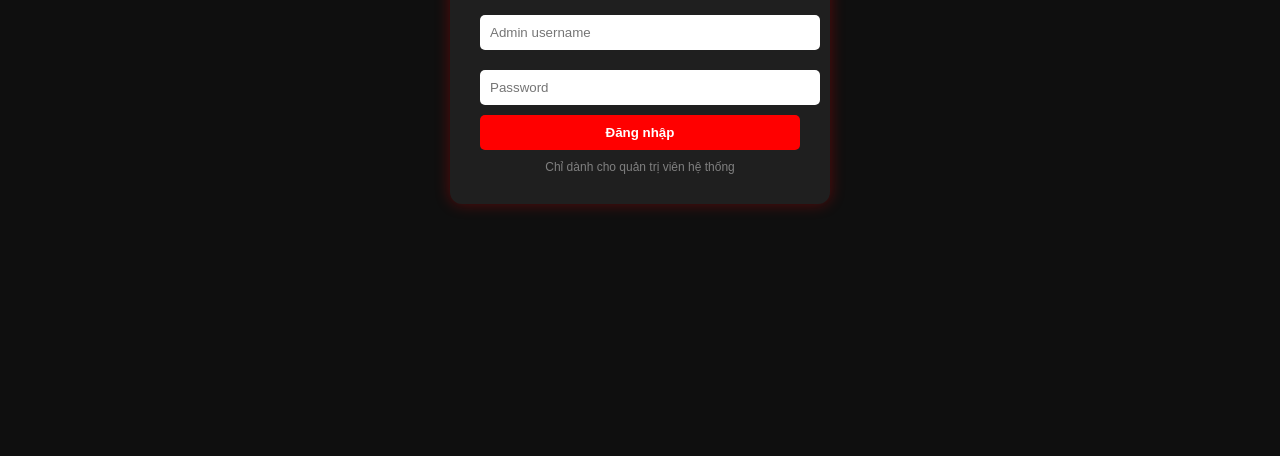
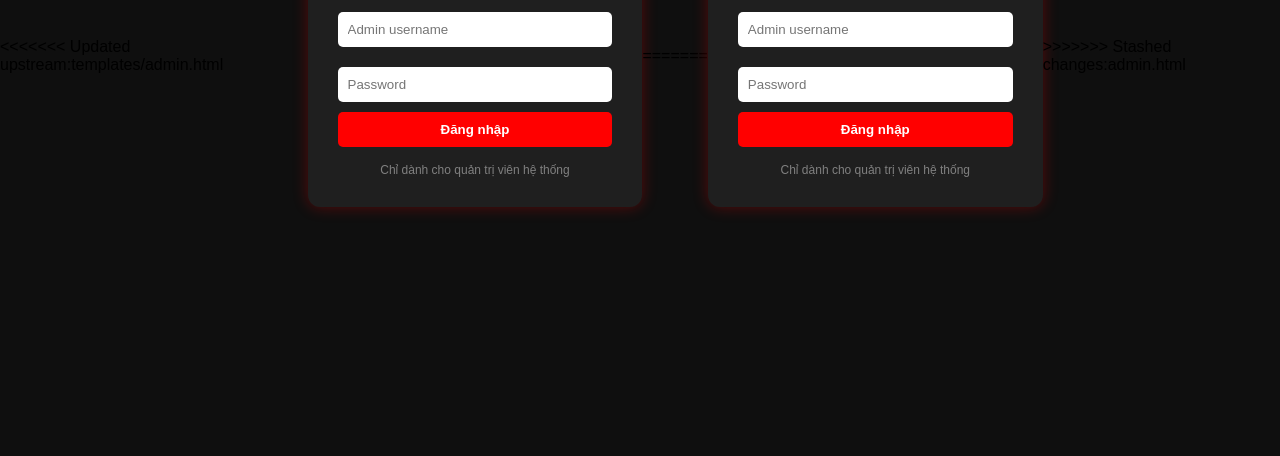
Before and after one commit to PencillDragon/D-n-Web-B-n-H-ng, a plain HTML site: page templates/admin.html in a window 1280 px wide. Shown: the part 344-800 px from the top of the page. Drawn offline with Linux system fonts and the light colour scheme.

Commit message:
gộp vào

```diff
--- a/templates/admin.html
+++ b/templates/admin.html
@@ -1,3 +1,4 @@
+<<<<<<< Updated upstream:templates/admin.html
 <!DOCTYPE html>
 <html lang="vi">
 <head>
@@ -80,3 +81,87 @@
 
 </body>
 </html>
+=======
+<!DOCTYPE html>
+<html lang="vi">
+<head>
+    <meta charset="UTF-8">
+    <title>Admin Login - Three V</title>
+
+    <style>
+        body {
+            margin: 0;
+            font-family: Arial;
+            background: #0f0f0f;
+            display: flex;
+            justify-content: center;
+            align-items: center;
+            height: 100vh;
+        }
+
+        .login-box {
+            background: #1f1f1f;
+            padding: 30px;
+            border-radius: 12px;
+            width: 320px;
+            box-shadow: 0 0 15px rgba(255,0,0,0.3);
+        }
+
+        h2 {
+            text-align: center;
+            color: red;
+            margin-bottom: 20px;
+        }
+
+        input {
+            width: 100%;
+            padding: 10px;
+            margin: 10px 0;
+            border: none;
+            outline: none;
+            border-radius: 5px;
+        }
+
+        button {
+            width: 100%;
+            padding: 10px;
+            background: red;
+            color: white;
+            border: none;
+            cursor: pointer;
+            border-radius: 5px;
+            font-weight: bold;
+        }
+
+        button:hover {
+            background: darkred;
+        }
+
+        .note {
+            font-size: 12px;
+            color: gray;
+            text-align: center;
+            margin-top: 10px;
+        }
+    </style>
+</head>
+
+<body>
+
+<div class="login-box">
+    <h2>ADMIN LOGIN</h2>
+
+    <form action="/admin" method="POST">
+        <input type="text" name="username" placeholder="Admin username" required>
+        <input type="password" name="password" placeholder="Password" required>
+        <button type="submit">Đăng nhập</button>
+    </form>
+
+    <div class="note">
+        Chỉ dành cho quản trị viên hệ thống
+    </div>
+</div>
+
+</body>
+</html>
+>>>>>>> Stashed changes:admin.html
```
